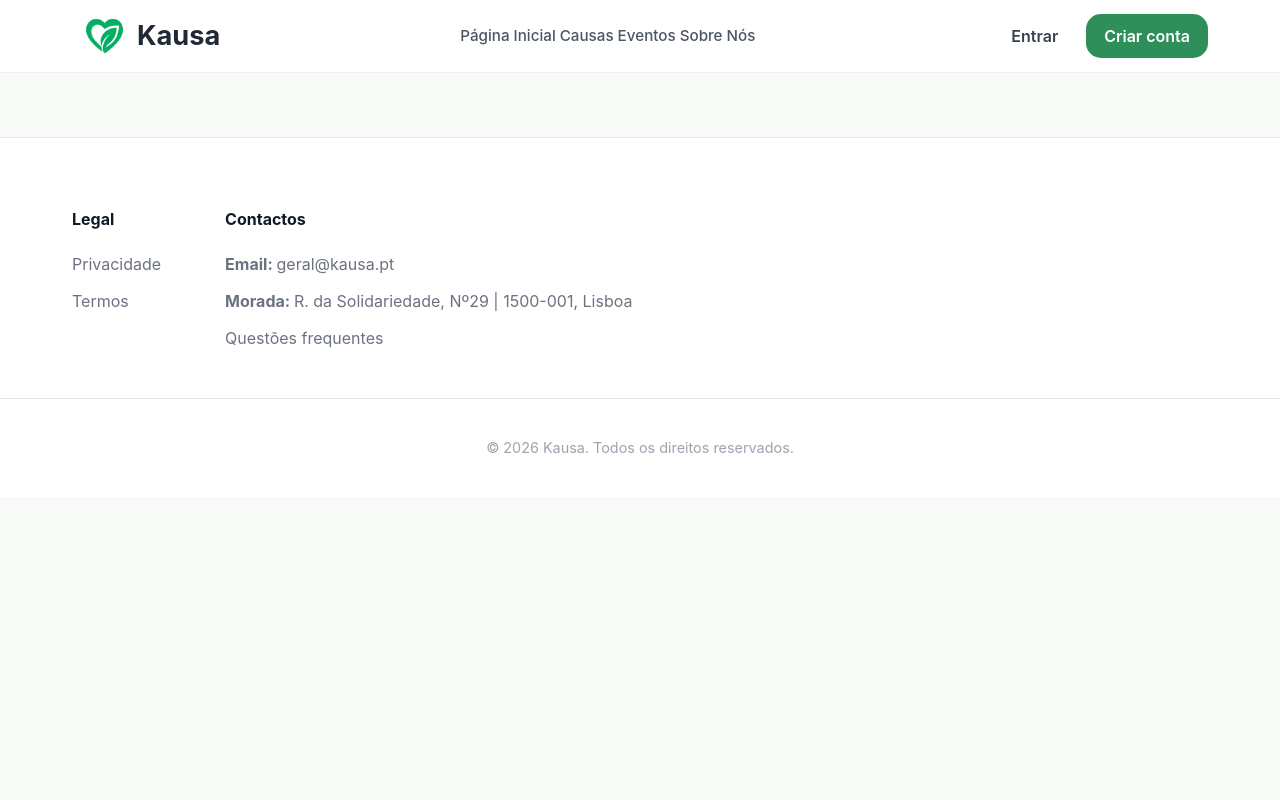
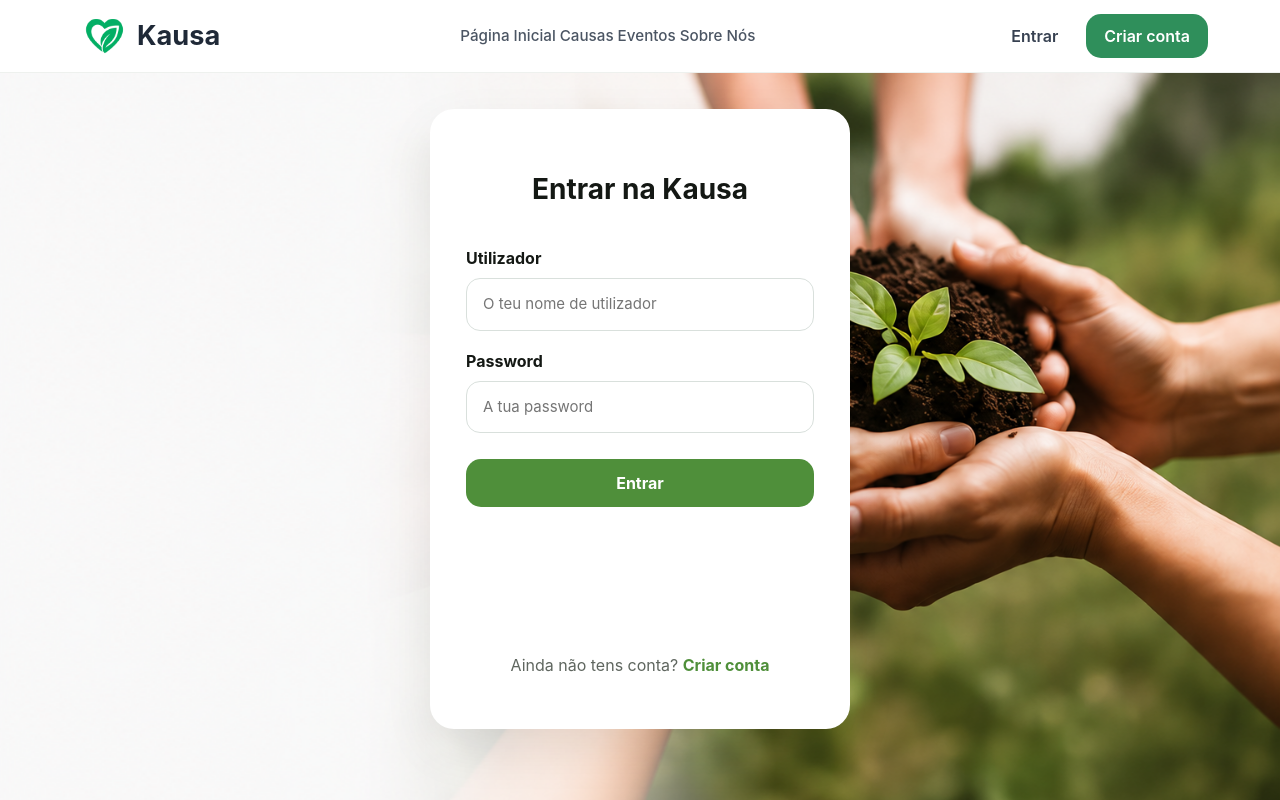
Before and after one commit to TiagoMiguelPedro/Kausa, a React (Vite) app in the folder causas-frontend/: page /login in a window 1280 px wide. Shown: the top 800 px of the page. Built offline with nearby package versions, Linux system fonts and the light colour scheme.

Commit message:
Criação de página de login e registar utilizador

```diff
--- a/causas-frontend/package.json
+++ b/causas-frontend/package.json
@@ -15,7 +15,7 @@
     "moment": "^2.30.1",
     "react": "^18.3.1",
     "react-dom": "^18.3.1",
-    "react-router-dom": "^7.15.0",
+    "react-router-dom": "^7.15.1",
     "reactstrap": "^9.2.3"
   },
   "devDependencies": {
--- a/causas-frontend/src/App.css
+++ b/causas-frontend/src/App.css
@@ -297,13 +297,121 @@ button {
 .stat span {
   color: var(--gray-600);
 }
+/*Login page*/
+
+.auth-page {
+  min-height: 100vh;
+  background: #f5f7f6;
+  background-image: url("./imagens/home_container_bckg.png");
+  background-size: cover;
+  background-position: center;
+  background-repeat: no-repeat;
+  background-attachment: fixed;
+
+
+  display: flex;
+  align-items: top;
+  justify-content: center;
+  padding: 36px;
+}
+
+.auth-card {
+  width: 100%;
+  max-width: 420px;
+  max-height: 620px;
+  margin-bottom: 24px;
+
+  background: white;
+  border-radius: 24px;
+  padding: 36px;
+  box-shadow: 0 20px 50px rgba(0, 0, 0, 0.08);
+
+  display: flex;
+  flex-direction: column;
+}
+
+.register-card {
+  width: 100%;
+  max-width: 420px;
+  max-height: 820px;
+  margin-bottom: 24px;
+
+  background: white;
+  border-radius: 24px;
+  padding: 36px;
+  box-shadow: 0 20px 50px rgba(0, 0, 0, 0.08);
+
+  display: flex;
+  flex-direction: column;
+}
+
+.auth-header {
+  text-align: center;
+  margin-bottom: 28px;
+}
+
+.auth-header h1 {
+  font-size: 28px;
+  margin-bottom: 8px;
+  color: var(--gray-900);
+}
+
+.auth-header p {
+  color: var(--gray-600);
+}
+
+.auth-form {
+  display: flex;
+  flex-direction: column;
+  gap: 18px;
+}
+
+.form-group {
+  display: flex;
+  flex-direction: column;
+  gap: 8px;
+}
+
+.form-group label {
+  font-weight: 700;
+  color: var(--gray-900);
+}
+
+.form-group input {
+  border: 1px solid #d9e0dc;
+  border-radius: 14px;
+  padding: 14px 16px;
+  font-size: 15px;
+  outline: none;
+}
+
+.form-group input:focus {
+  border-color: var(--green);
+  box-shadow: 0 0 0 3px rgba(47, 125, 95, 0.15);
+}
+
+.auth-button {
+  width: 100%;
+  margin-top: 8px;
+}
+
+.auth-footer {
+  text-align: center;
+  margin-top: auto;
+  color: var(--gray-600);
+}
+
+.auth-footer a {
+  color: var(--green);
+  font-weight: 700;
+  text-decoration: none;
+}
 
 /* Footer */
 
 .site-footer {
   background-color: #ffffff;
   border-top: 1px solid #e5e7eb;
-  margin-top: 4rem;
   padding-top: 3rem;
 }
 
--- a/causas-frontend/src/App.jsx
+++ b/causas-frontend/src/App.jsx
@@ -1,11 +1,13 @@
 import './App.css'
 import {BrowserRouter, Route, Routes} from "react-router-dom";
-import Header from "./componentes/layout/Header.jsx"
-import Footer from "./componentes/layout/Footer.jsx"
+import Header from "./componentes/layout/Header.jsx";
+import Footer from "./componentes/layout/Footer.jsx";
 import Home from "./componentes/pages/Home.jsx";
-import Causas from "./componentes/pages/Causas.jsx"
-import Eventos from "./componentes/pages/Eventos.jsx"
-import SobreNos from "./componentes/pages/SobreNos.jsx"
+import Causas from "./componentes/pages/Causas.jsx";
+import Eventos from "./componentes/pages/Eventos.jsx";
+import SobreNos from "./componentes/pages/SobreNos.jsx";
+import Login from "./componentes/pages/Login.jsx";
+import Register from "./componentes/pages/Register.jsx";
 
 
 
@@ -20,6 +22,8 @@ function App() {
                     <Route path="/causas" element={<Causas/>}/>
                     <Route path="/eventos" element={<Eventos/>}/>
                     <Route path="/sobrenos" element={<SobreNos/>}/>
+                    <Route path="/login" element={<Login/>}/>
+                    <Route path="/register" element={<Register/>}/>
                 </Routes>
                 <Footer/>
             </BrowserRouter>
--- a/causas-frontend/src/componentes/layout/Header.jsx
+++ b/causas-frontend/src/componentes/layout/Header.jsx
@@ -12,12 +12,10 @@ function Header(){
                     <img src={imgLogo} alt="Kausa Logo" className="brand-logo"/>
                     <span className="brand-name">Kausa</span>
                 </div>
-
                 <Navbar/>
-
                 <div className="header-actions">
-                    <button className="btn-login">Entrar</button>
-                    <button className="btn-primary">Criar conta</button>
+                    <Link to="/login" className="btn-login">Entrar</Link>
+                    <Link to="/Register" className="btn-primary">Criar conta</Link>
                 </div>
             </div>
         </header>
--- /dev/null
+++ b/causas-frontend/src/componentes/pages/Login.jsx
@@ -0,0 +1,33 @@
+function Login() {
+  return (
+    <main className="auth-page">
+      <section className="auth-card">
+        <div className="auth-header">
+          <h1>Entrar na Kausa</h1>
+        </div>
+
+        <form className="auth-form">
+          <div className="form-group">
+            <label>Utilizador</label>
+            <input type="user" placeholder="O teu nome de utilizador" />
+          </div>
+
+          <div className="form-group">
+            <label>Password</label>
+            <input type="password" placeholder="A tua password" />
+          </div>
+
+          <button type="submit" className="btn btn-primary auth-button">
+            Entrar
+          </button>
+        </form>
+
+        <p className="auth-footer">
+          Ainda não tens conta? <a href="/register">Criar conta</a>
+        </p>
+      </section>
+    </main>
+  );
+}
+
+export default Login;
--- /dev/null
+++ b/causas-frontend/src/componentes/pages/Register.jsx
@@ -0,0 +1,46 @@
+function Register() {
+  return (
+    <main className="auth-page">
+      <section className="register-card">
+        <div className="auth-header">
+          <h1>Criar conta</h1>
+          <p>Começa a apoiar causas com impacto.</p>
+        </div>
+
+        <form className="auth-form">
+          <div className="form-group">
+            <label>Nome</label>
+            <input type="text" placeholder="O teu nome" />
+          </div>
+
+          <div className="form-group">
+            <label>Email</label>
+            <input type="email" placeholder="exemplo@email.com" />
+          </div>
+
+          <div className="form-group">
+            <label>Password</label>
+            <input type="password" placeholder="Cria uma password" />
+          </div>
+
+          <div className="form-group">
+            <label>Confirmar password</label>
+            <input type="password" placeholder="Repete a password" />
+          </div>
+
+            <p></p>
+
+          <button type="submit" className="btn btn-primary">
+            Criar conta
+          </button>
+        </form>
+
+        <p className="auth-footer">
+          Já tens conta? <a href="/login">Entrar</a>
+        </p>
+      </section>
+    </main>
+  );
+}
+
+export default Register;
```
Also changed, not shown: 1 other file (tests, documents, lock files or other folders).
